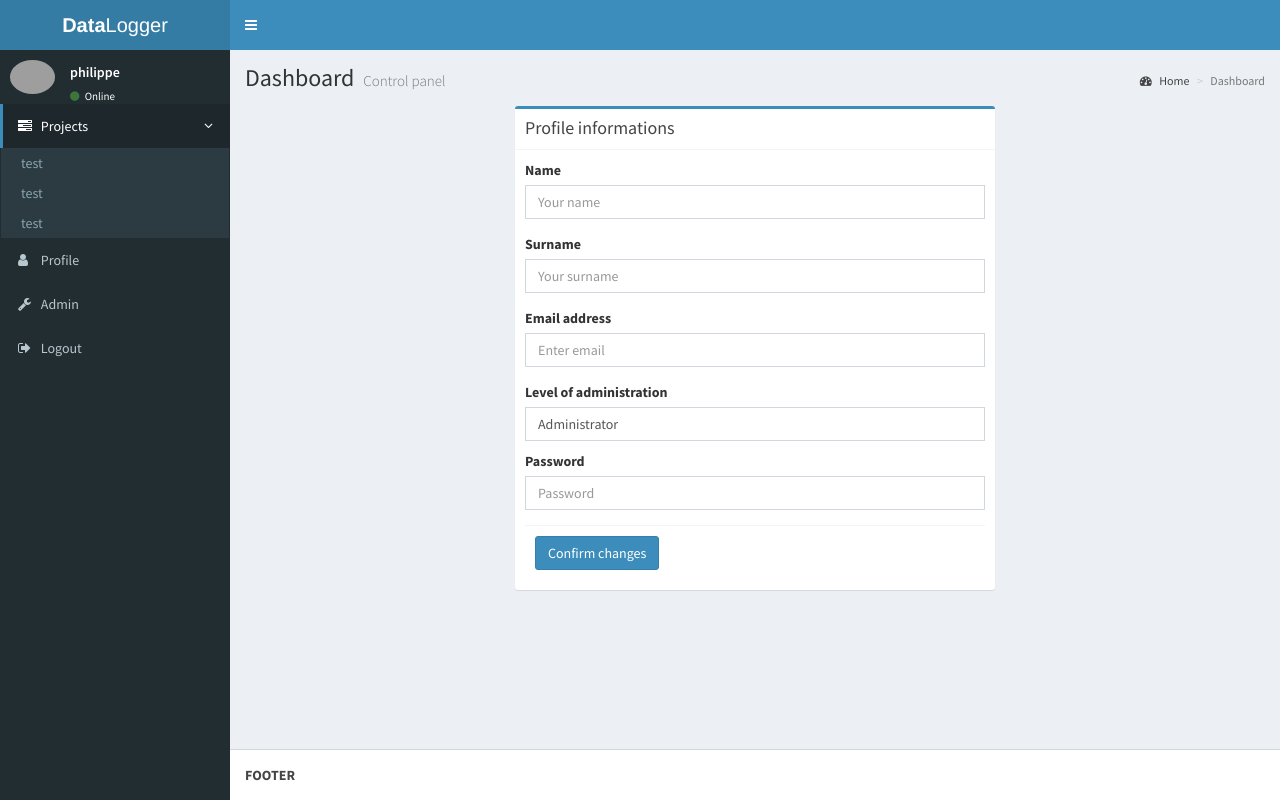
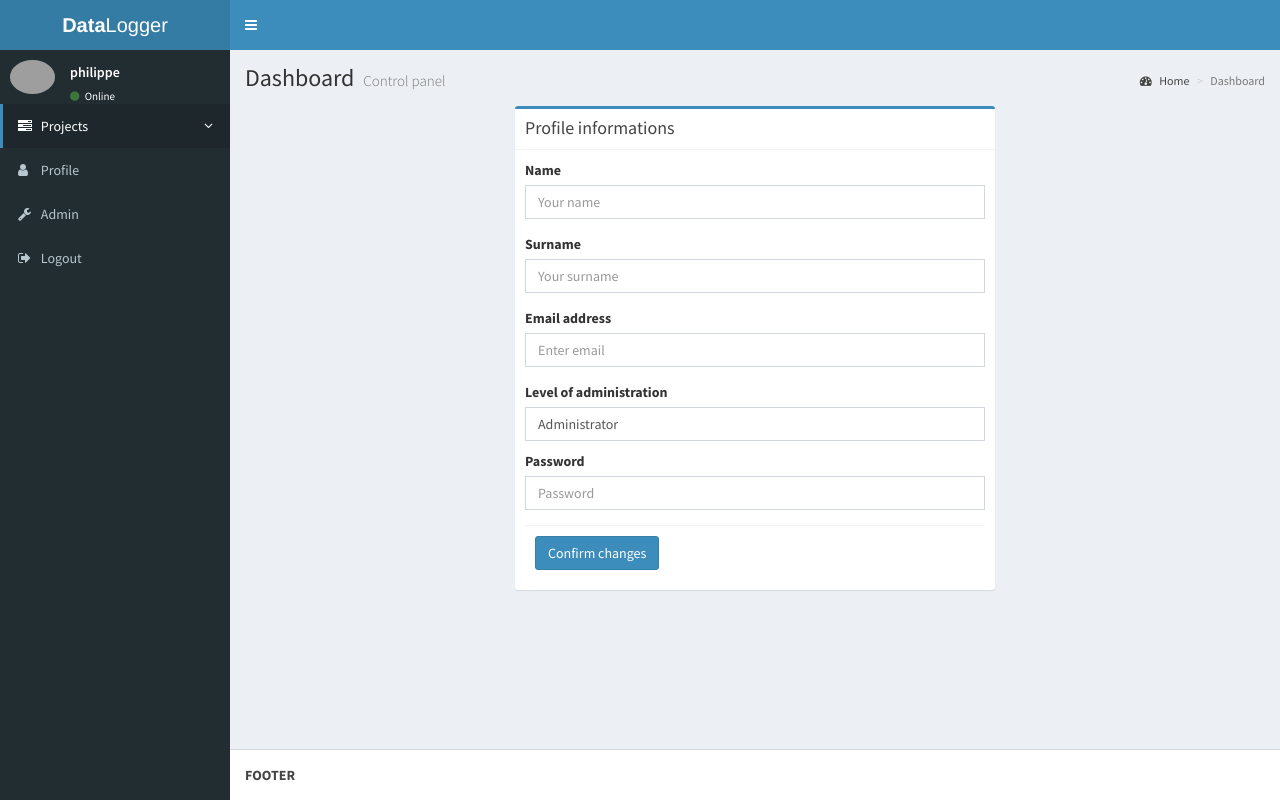
Before and after one commit to OpenWeek/data-logger, a Flask app: page /profile in a window 1280 px wide. Run offline with Flask 2, Linux system fonts and the light colour scheme; parts of the project's set-up code (start-up, migrations or seed data) failed here and were passed over; some libraries are stand-ins or nearby versions; grey boxes are pictures that could not be loaded.

Commit message:
added dataRoute

```diff
--- a/data_logger/templates/base.html
+++ b/data_logger/templates/base.html
@@ -85,9 +85,9 @@
             </span>
           </a>
             <ul class="treeview-menu">
-                <li><a href="#">test</a></li>
-                <li><a href="#">test</a></li>
-                    <li><a href="#">test</a></li>
+                {% for project in project_list%}
+                <li><a href="/project/{{project.id}}">{{project.name}}</a></li>
+                {% endfor %}
             </ul>
         </li>
 
```
Also changed, not shown: 1 other file.
